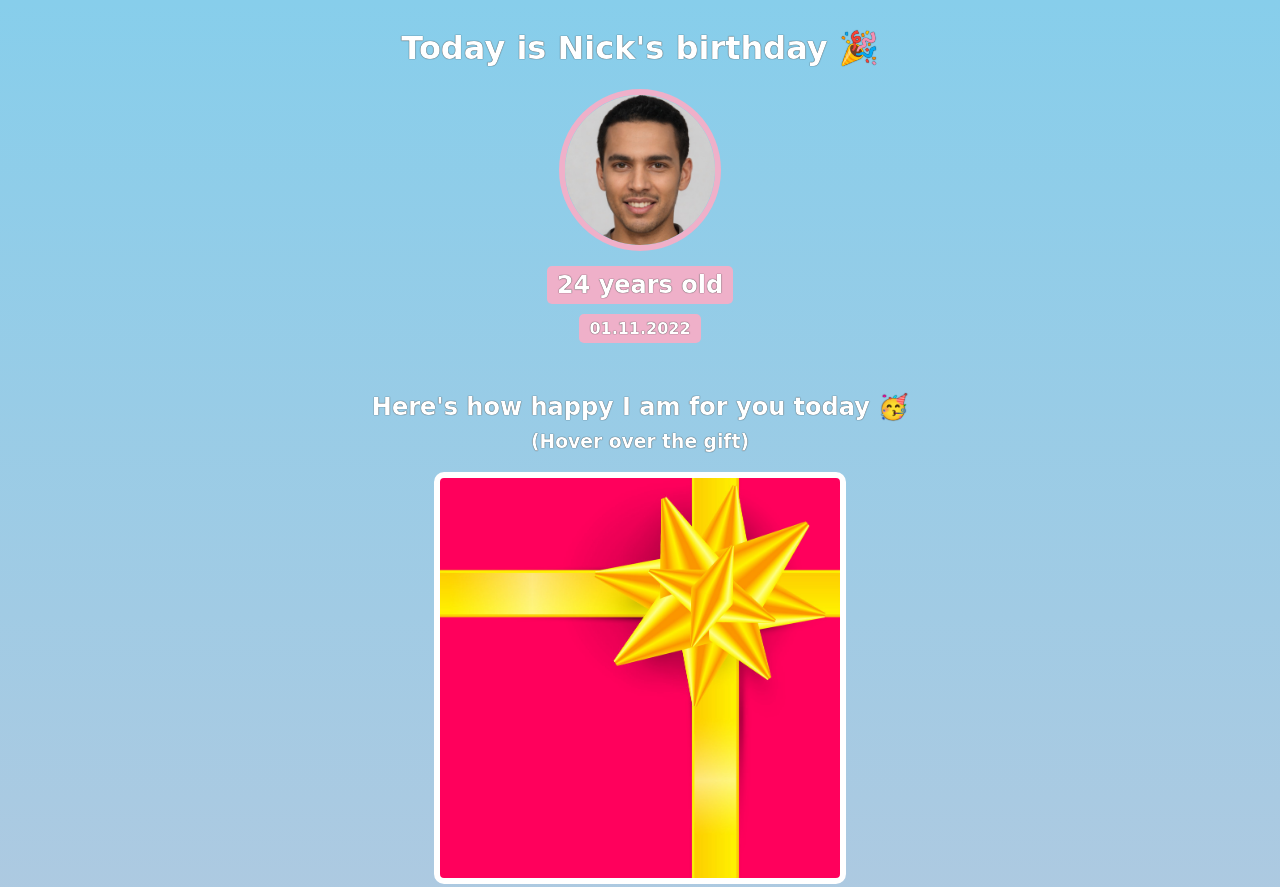
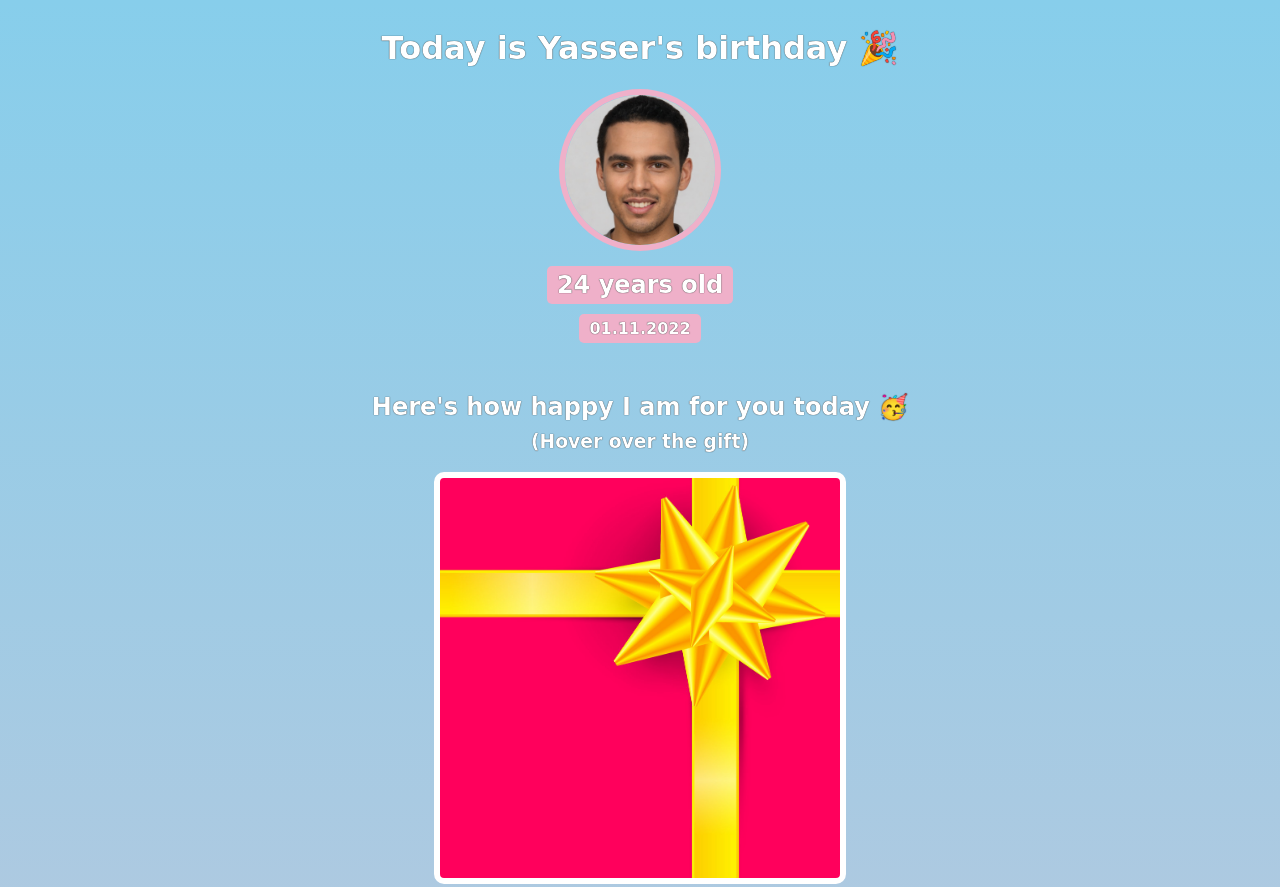
Before and after one commit to Forsser05/birthday-gift-site, a website built with Vite: page index.html in a window 1280 px wide. Shown: the top 887 px of the page. Built offline with nearby package versions, Linux system fonts and the light colour scheme; a web font is replaced by a local one.

Commit message:
Change name to Yasser

```diff
--- a/index.html
+++ b/index.html
@@ -7,7 +7,7 @@
     </head>
     <body>
         <div id="header">
-            <h1>Today is Nick's birthday 🎉</h1>
+            <h1>Today is Yasser's birthday 🎉</h1>
             <img id="bff-img" src="images/nick.jpg">
             <h2 id="bday-age">24 years old</h2>
             <h4 id="bday-date">01.11.2022</h4>
```
